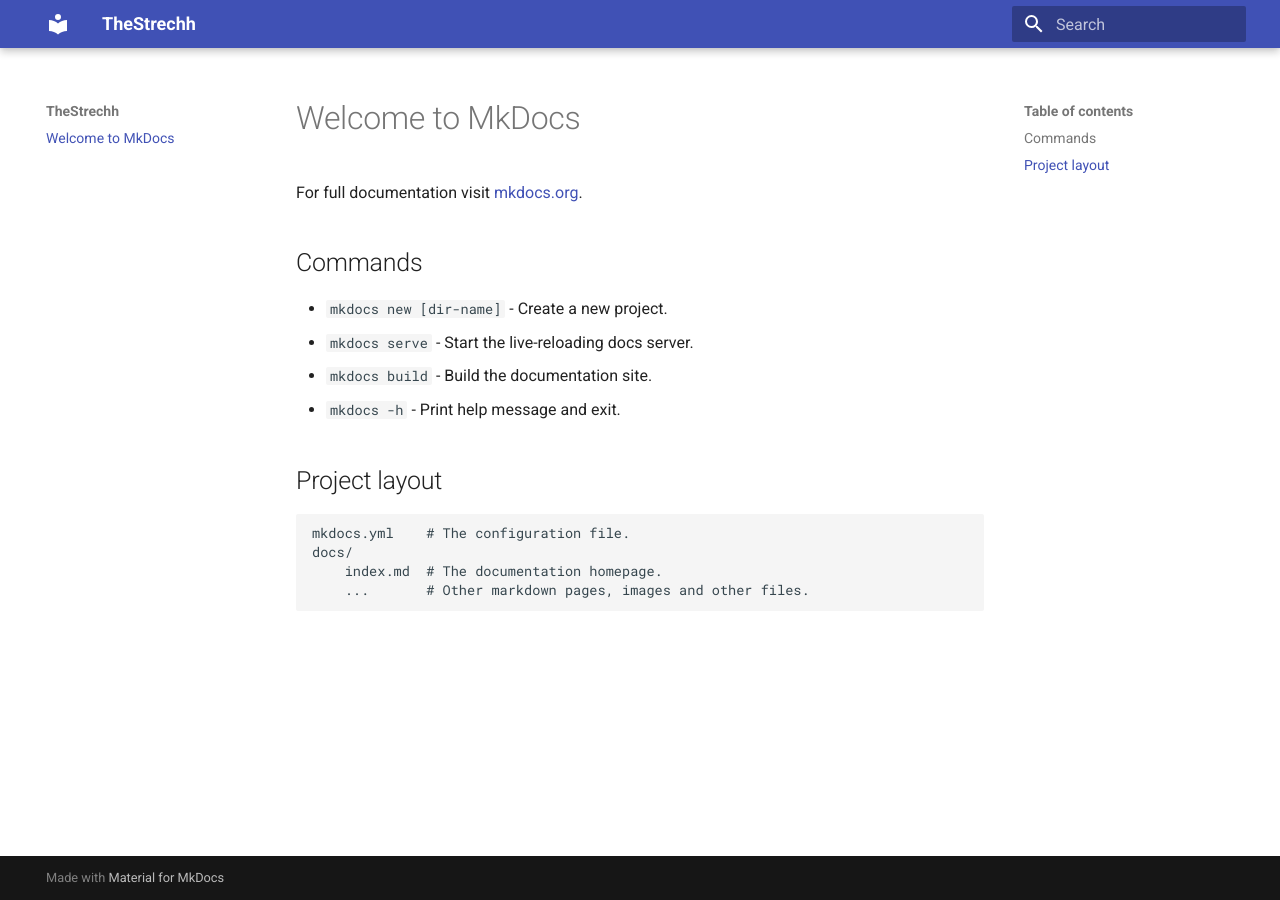
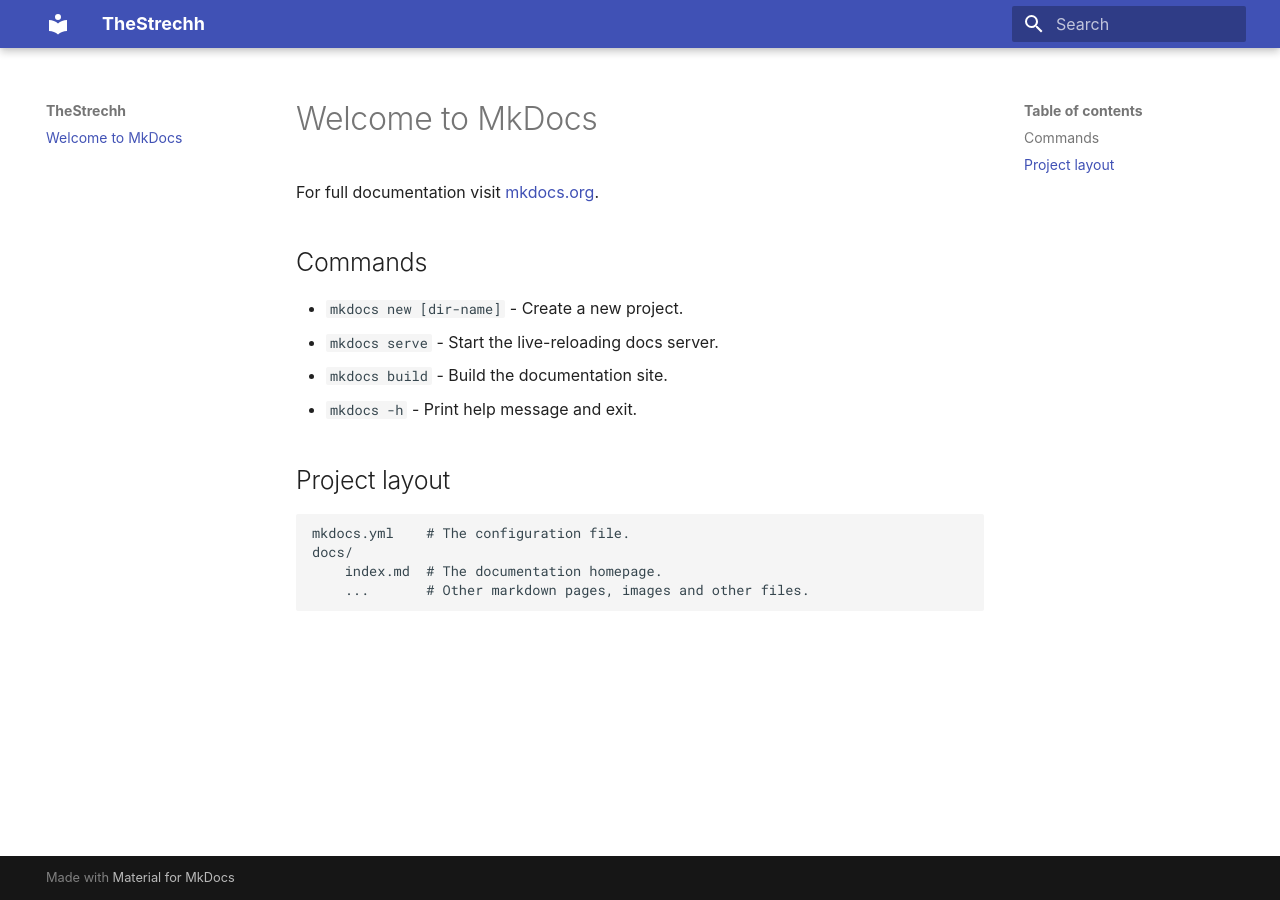
Before and after one commit to ItsTheStrechh/ItsTheStrechh.github.io, an MkDocs documentation site: the page built from docs/index.md, in a window 1280 px wide. Built offline with MkDocs 1.6.1 and Material for MkDocs 9.7.7, drawn with Linux system fonts in a browser that asks for light colours; some web fonts are replaced.

Commit message:
Enable font style

```diff
--- a/mkdocs.yml
+++ b/mkdocs.yml
@@ -2,3 +2,5 @@
 
 theme:
   name: material
+  font:
+    text: Ysabeau Office
```
